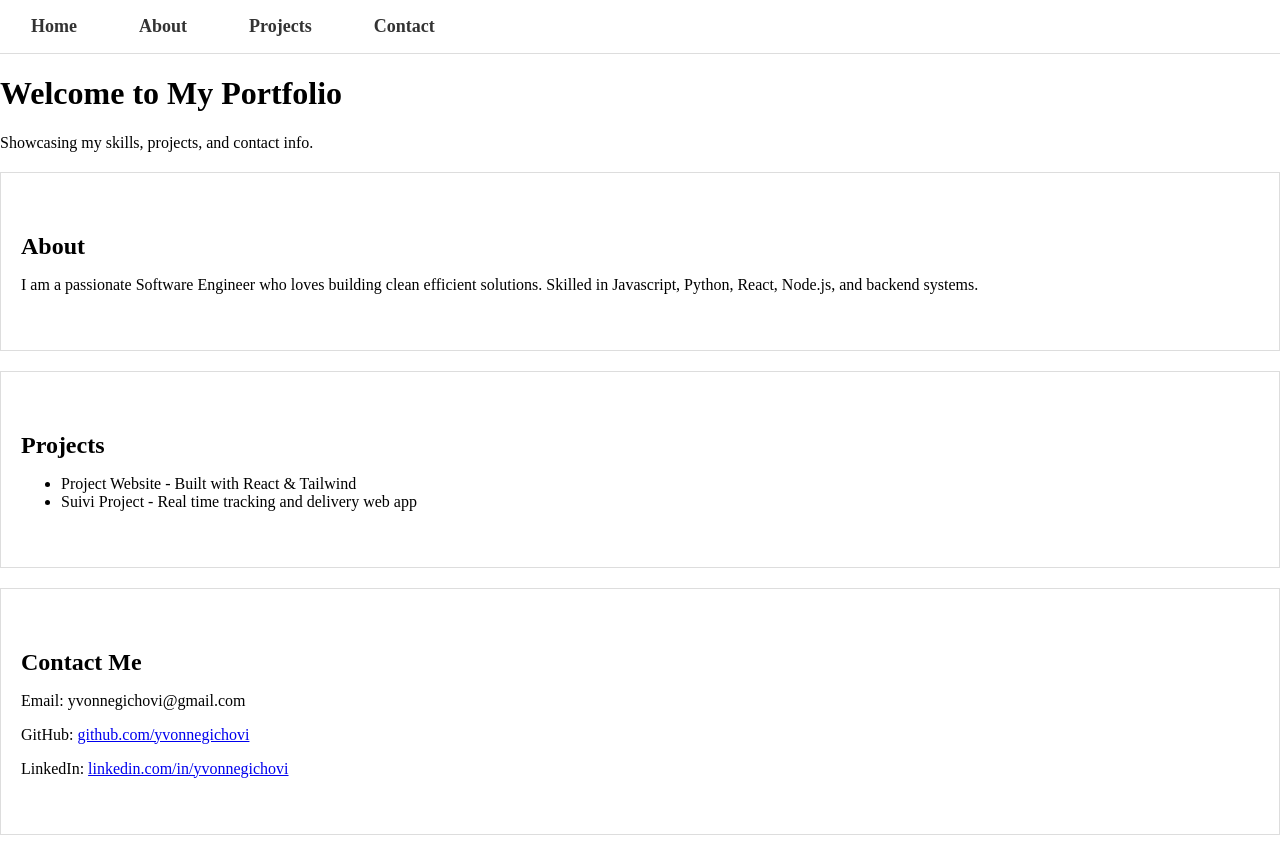
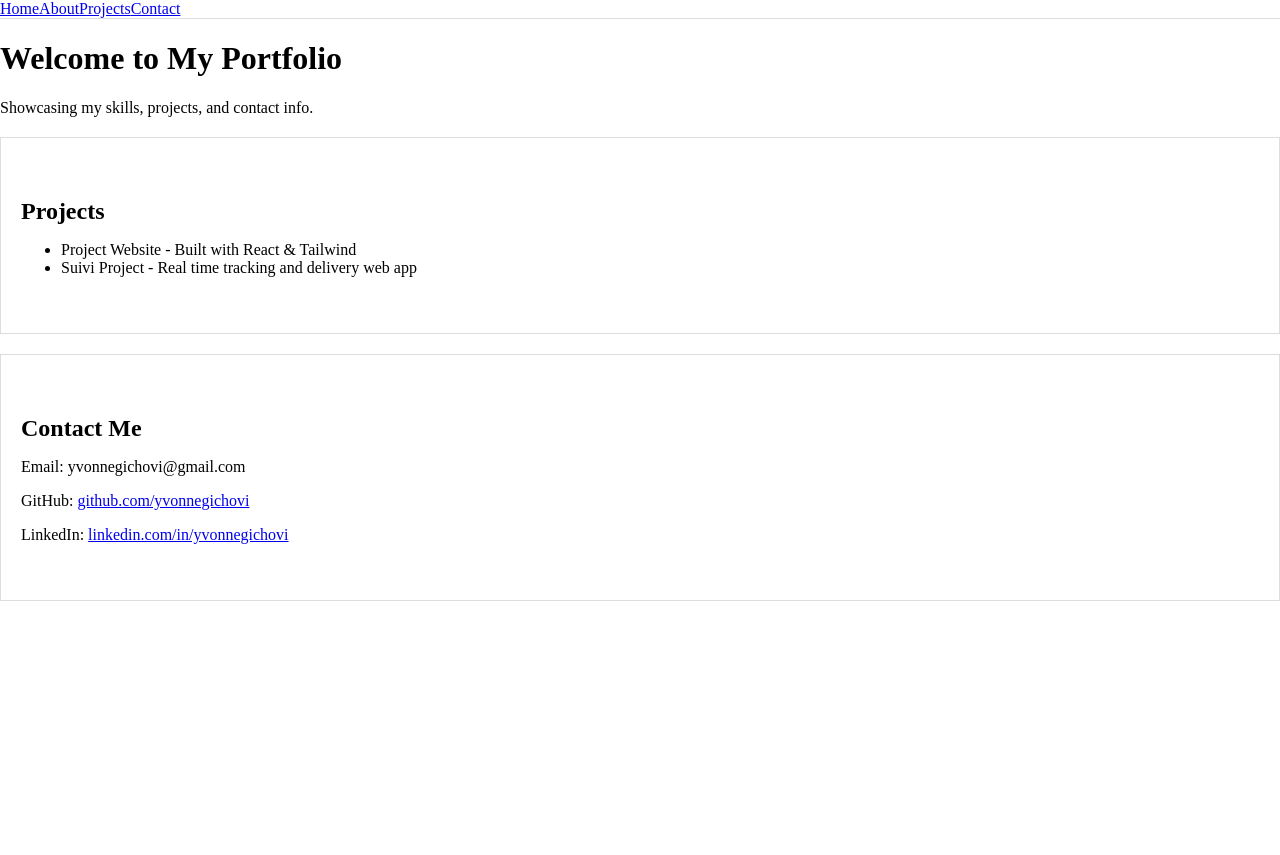
Before and after one commit to yvonnegichovi/portfolio_2, a React (Create React App) app: page / in a window 1280 px wide. After the commit the page ends 800 px from the top, so only its background shows below. Built offline with nearby package versions, Linux system fonts and the light colour scheme; the HTML template or start-up script is replaced by a standard one.

Commit message:
feat: Made every page independent

```diff
--- a/src/App.js
+++ b/src/App.js
@@ -1,13 +1,16 @@
+import React from 'react';
 import { BrowserRouter as Router, Routes, Route } from 'react-router-dom';
 import Home from './pages/Home';
 import About from './pages/About';
 import Projects from './pages/Projects';
 import Contact from './pages/Contact';
 import './styles/Navbar.css';
+import Navbar from './components/Navbar';
 
 function App () {
   return (
     <Router>
+	  <Navbar /> {/* Make sure Navbar is inside Router! */}
       <Routes>
         <Route path='/' element={<Home />} />
         <Route path='/about' element={<About />} />
--- /dev/null
+++ b/src/components/Navbar.js
@@ -0,0 +1,20 @@
+import React from 'react';
+import { Link, useLocation } from 'react-router-dom';
+import '../styles/Navbar.css';
+
+function Navbar () {
+	const location = useLocation();
+
+  return (
+    <nav className='navbar'>
+      <div>
+        <Link to='/' className={location.pathname === '/' ? 'active' : ''}>Home</Link>
+        <Link to='/about' className={location.pathname === '/about' ? 'active' : ''}>About</Link>
+        <Link to='/projects' className={location.pathname === '/projects' ? 'active' : ''}>Projects</Link>
+        <Link to='/contact' className={location.pathname === '/contact' ? 'active' : ''}>Contact</Link>
+      </div>
+    </nav>
+  );
+}
+
+export default Navbar;
--- a/src/pages/Home.js
+++ b/src/pages/Home.js
@@ -1,29 +1,12 @@
 import React from 'react';
-import { Link } from 'react-scroll'; // Import scroll functionality
+import { Link } from 'react-router-dom'; // Import router
 import './Home.css'; // Import the CSS file
 
 function Home () {
   return (
 	  <>
-	  <nav className="navbar">
-	  <ul className="nav-tabs">
-	  <li><Link to="home" smooth={true} duration={500}>Home</Link></li>
-	  <li><Link to="about" smooth={true} duration={500}>About</Link></li>
-	  <li><Link to="projects" smooth={true} duration={500}>Projects</Link></li>
-	  <li><Link to="contact" smooth={true} duration={500}>Contact</Link></li>
-	  </ul>
-	  </nav>
-
 	  <h1>Welcome to My Portfolio</h1>
           <p>Showcasing my skills, projects, and contact info.</p>
-	  <section id="about">
-	  <h2>About</h2>
-	  <p>
-	  I am a passionate Software Engineer who loves building clean efficient solutions.
-	  Skilled in Javascript, Python, React, Node.js, and backend systems.
-	  </p>
-	  </section>
-
 	  <section id="projects">
 	  <h2>Projects</h2>
 	  <ul>
--- a/src/pages/Projects.js
+++ b/src/pages/Projects.js
@@ -1,7 +1,17 @@
 import React from 'react';
 
 function Projects () {
-  return <h3>Projects Coming up!</h3>;
+  return (
+	  <>
+	  <section id="projects">
+	  <h2>My Projects</h2>
+	  <ul>
+	  <li>Project Website - Built with React & Tailwind</li>
+	  <li>Suivi Project - Real time tracking and delivery web app</li>
+	  </ul>
+	  </section>
+	  </>
+  );
 }
 
 export default Projects;
--- a/src/styles/Navbar.css
+++ b/src/styles/Navbar.css
@@ -11,23 +11,7 @@ body {
 	z-index: 1000;
 }
 
-.nav-tabs {
-	list-style: none;
-	display: flex;
-	justify-content: left;
-	margin: 0;
-	padding: 1rem;
-	gap: 2rem;
-}
-
-.nav-tabs li a {
-	text-decoration: none;
-	color: #333;
-	font-weight: bold;
-	cursor: pointer;
-}
-
-.nav-tabs li a:hover {
+.navbar:hover {
 	color: #0056b3;
 }
 
```
Also changed, not shown: components/Navbar.js (deleted, +0 -17 lines).
